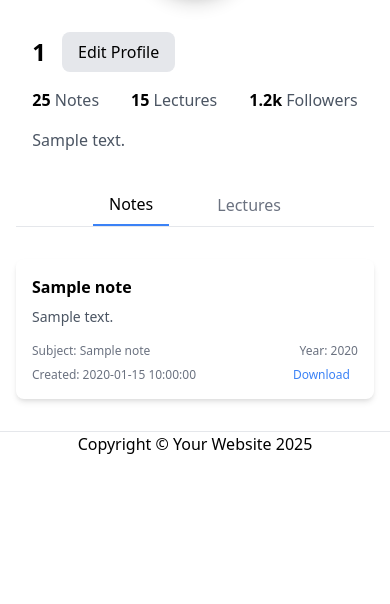
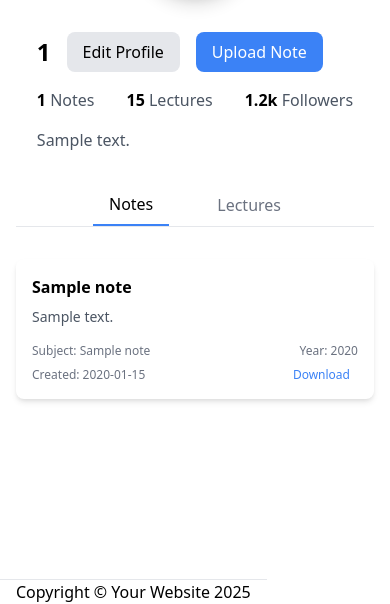
Before and after one commit to IshwikVashishtha/ishwikeducart, a Flask app: page /profile_page/1 in a window 390 px wide. Shown: the part 240-844 px from the top of the page. Run offline with Flask 3, Linux system fonts and the light colour scheme; the visitor is signed in with stand-in values (Sample User, id 1); a database or web service that is not in the repository returns one stand-in record (values such as "Sample title"); some libraries are stand-ins or nearby versions.

Commit message:
Now user can uplodes notes and that note will get stored in the database and the user can downlode there own notes . but notes page is still in working.

```diff
--- a/app.py
+++ b/app.py
@@ -1,9 +1,10 @@
 from bson import ObjectId
 import os
 from dotenv import load_dotenv
-from flask import Flask, render_template, request, redirect, url_for, flash
+from flask import Flask, render_template, request, redirect, url_for, flash, send_from_directory
 from flask_login import login_user, LoginManager, current_user, logout_user, UserMixin, login_required
 from werkzeug.security import generate_password_hash, check_password_hash
+from werkzeug.utils import secure_filename
 from pymongo import MongoClient
 from datetime import datetime
 
@@ -17,54 +18,64 @@ db = client['test']
 users_collection = db['users']
 notes_collection = db['notes']
 
-# Function to insert a new note
-@login_required
-def insert_note(subject, year, title, description, file):
+app = Flask(__name__)
+app.secret_key = os.getenv("SECRET_KEY")
+app.config['UPLOAD_FOLDER'] = os.path.join(os.getcwd(), 'uploads')
+app.config['ALLOWED_EXTENSIONS'] = {'pdf'}
+
+# Create uploads directory if not exists
+if not os.path.exists(app.config['UPLOAD_FOLDER']):
+    os.makedirs(app.config['UPLOAD_FOLDER'])
+
+# Flask-Login setup
+login_manager = LoginManager()
+login_manager.init_app(app)
+
+
+def allowed_file(filename):
+    return '.' in filename and \
+        filename.rsplit('.', 1)[1].lower() in app.config['ALLOWED_EXTENSIONS']
+
+
+def insert_note(subject, year, title, description, filename):
     notes_collection.insert_one({
         "subject": subject,
         "year": year,
         "title": title,
         "description": description,
-        "pdfLink": file,
+        "pdfLink": filename,
         "user_id": str(current_user.id),
         "created_at": datetime.utcnow()
     })
 
-# Function to insert a new user
-def insert_user(email, password , notes = [""] , username="username", bio="tell about your self" ):
+
+def insert_user(email, password, username, bio="Tell about yourself", notes=None):
+    if notes is None:
+        notes = []
     users_collection.insert_one({
-        "bio":bio,
-        "username":username,
+        "bio": bio,
+        "username": username,
         "email": email,
         "password": password,
-        "user_notes":notes
+        "user_notes": notes
     })
 
-# Function to generate the list of all notes
+
 def list_of_notes():
     return list(notes_collection.find())
 
 
-
-# Flask app setup
-app = Flask(__name__)
-app.secret_key = os.getenv("SECRET_KEY")
-
-# Flask-Login setup
-login_manager = LoginManager()
-login_manager.init_app(app)
-
 class User(UserMixin):
     def __init__(self, user_data):
-        self.id = str(user_data['_id'])  # Use MongoDB ObjectId as unique identifier
+        self.id = str(user_data['_id'])
         self.username = user_data.get('username', '')
         self.email = user_data.get('email')
-        self.user_data = user_data  # Store complete user data
+        self.user_data = user_data
 
     def get_id(self):
-        """Override get_id to return string representation of ObjectId"""
         return str(self.id)
-# User loader for Flask-Login
+
+
 @login_manager.user_loader
 def load_user(id):
     try:
@@ -76,11 +87,43 @@ def load_user(id):
     return None
 
 
+@app.route('/upload_note', methods=['POST'])
+@login_required
+def upload_note():
+    if request.method == 'POST':
+        title = request.form.get('title')
+        description = request.form.get('description')
+        subject = request.form.get('subject')
+        year = request.form.get('year')
+
+        if 'file' not in request.files:
+            flash('No file uploaded', 'danger')
+            return redirect(url_for('userprofile', user_id=current_user.username))
+
+        file = request.files['file']
+
+        if file.filename == '':
+            flash('No selected file', 'danger')
+            return redirect(url_for('userprofile', user_id=current_user.username))
+
+        if file and allowed_file(file.filename):
+            filename = secure_filename(file.filename)
+            unique_filename = f"{current_user.id}_{int(datetime.utcnow().timestamp())}_{filename}"
+            file_path = os.path.join(app.config['UPLOAD_FOLDER'], unique_filename)
+            file.save(file_path)
+
+            insert_note(subject, year, title, description, unique_filename)
+            flash('Note uploaded successfully!', 'success')
+        else:
+            flash('Allowed file type is PDF only', 'danger')
+
+        return redirect(url_for('userprofile', user_id=current_user.username))
 
 
+@app.route('/uploads/<filename>')
+def uploaded_file(filename):
+    return send_from_directory(app.config['UPLOAD_FOLDER'], filename)
 
-
-# initial Home page
 
 @app.route('/profile_page/<user_id>', methods=['GET', 'POST'])
 @login_required
@@ -99,7 +142,6 @@ def userprofile(user_id):
         updates = {}
         redirect_user_id = user_id
 
-        # Validate and prepare updates
         if new_username and new_username != user_id:
             if users_collection.find_one({"username": new_username}):
                 flash("Username already exists!", "danger")
@@ -110,7 +152,6 @@ def userprofile(user_id):
         if new_bio:
             updates["bio"] = new_bio
 
-        # Performing updates if any
         if updates:
             users_collection.update_one(
                 {"username": user_id},
@@ -120,30 +161,33 @@ def userprofile(user_id):
             return redirect(url_for('userprofile', user_id=redirect_user_id))
 
     return render_template("profile_page.html",
-                         username=user_id,
-                         bio=requested_user.get('bio', ''),
-                         notes=user_notes,
-                         user_id=user_id)
+                           username=user_id,
+                           bio=requested_user.get('bio', ''),
+                           notes=user_notes,
+                           user_id=user_id)
 
 
 @app.route('/')
 def index():
     return render_template("index.html")
 
+
 @app.route('/notes')
 def notes():
-    return render_template("Notes.html" , Notes = list_of_notes())
+    return render_template("Notes.html", Notes=list_of_notes())
+
 
 @app.route('/resources')
 def resources():
-    return render_template("resources.html" )
+    return render_template("resources.html")
 
-@app.route('/register' , methods=['GET', 'POST'])
+
+@app.route('/register', methods=['GET', 'POST'])
 def register():
     if request.method == 'POST':
         user_email = request.form.get('email')
         user_password = request.form.get('password')
-        username = request.form.get('username')  # Get username from form
+        username = request.form.get('username')
 
         if users_collection.find_one({'email': user_email}):
             flash('Email already exists. Choose a different one.', 'danger')
@@ -151,18 +195,19 @@ def register():
             flash('Username already exists. Choose a different one.', 'danger')
         else:
             hashed_password = generate_password_hash(user_password, salt_length=5)
-            insert_user(user_email, hashed_password, username=username)
+            insert_user(user_email, hashed_password, username)
             flash('Registration successful. You can now log in.', 'success')
             return redirect(url_for('login'))
     return render_template("register.html")
 
-@app.route('/login' , methods=['GET', 'POST'])
+
+@app.route('/login', methods=['GET', 'POST'])
 def login():
     if request.method == 'POST':
         user_email = request.form.get('email')
         user_password = request.form.get('password')
-        # Check if the username and password match
         user_data = users_collection.find_one({'email': user_email})
+
         if user_data and check_password_hash(user_data['password'], user_password):
             user = User(user_data)
             login_user(user)
@@ -172,13 +217,14 @@ def login():
             flash('Invalid email or password. Please try again.', 'danger')
     return render_template("login.html")
 
+
 @app.route('/log-out')
 def logout():
     logout_user()
     flash('You have been logged out.', 'success')
     return redirect(url_for("index"))
 
-# function to filter notes according to the user.
+
 @app.route('/filter_notes', methods=['GET'])
 def filter_notes():
     Notes = list_of_notes()
@@ -189,7 +235,7 @@ def filter_notes():
                       (subject == "" or note['subject'] == subject) and
                       (year == "" or note['year'] == year)]
 
-    return render_template("notes.html" , Notes=filtered_notes)
+    return render_template("notes.html", Notes=filtered_notes)
 
 
 if __name__ == "__main__":
--- a/templates/footer.html
+++ b/templates/footer.html
@@ -1,4 +1,4 @@
-<footer class="sticky bottom-0 border-t bg-white z-10">
+<footer class="absolute bottom-0 border-t bg-white z-1">
   <div class="container px-4 px-lg-5">
       <div class="row gx-4 gx-lg-5 justify-content-center">
           <div class="col-md-10 col-lg-8 col-xl-7">
--- a/templates/header.html
+++ b/templates/header.html
@@ -71,7 +71,7 @@
             </div>
 
             <!-- Mobile Menu (Hidden by default) -->
-            <div class="lg:hidden hidden sm:unhidden" id="mobile-menu">
+            <div class="lg:hidden hidden" id="mobile-menu">
                 <ul class="flex flex-col space-y-4 pb-4">
                     <li>
                         <a href="{{ url_for('index') }}" class="block text-gray-300 hover:text-indigo-400 transition-colors duration-300 py-2 px-4">
@@ -117,3 +117,9 @@
         </div>
     </nav>
 </header>
+<script>
+    function toggleMobileMenu() {
+        const mobileMenu = document.getElementById('mobile-menu');
+        mobileMenu.classList.toggle('hidden');
+    }
+</script>
--- a/templates/profile_page.html
+++ b/templates/profile_page.html
@@ -21,12 +21,17 @@
                             id="editProfileBtn">
                         Edit Profile
                     </button>
+                    <!-- Add Upload Note Button -->
+                    <button type="button" class="px-4 py-2 bg-blue-500 text-white rounded-lg hover:bg-blue-600 transition"
+                            id="uploadNoteBtn">
+                        Upload Note
+                    </button>
                 </div>
 
                 <!-- Stats -->
                 <div class="flex gap-8 mb-4">
                     <div class="text-center">
-                        <span class="font-bold">25</span>
+                        <span class="font-bold">{{ notes|length }}</span>
                         <span class="text-gray-600">Notes</span>
                     </div>
                     <div class="text-center">
@@ -73,10 +78,12 @@
                         <span>Year: {{ note.year }}</span>
                     </div>
                     <div class="flex justify-between text-xs text-gray-500 mt-2">
-                        <span>Created: {{ note.created_at|default('N/A') }}</span>
+                        <span>Created: {{ note.created_at.strftime('%Y-%m-%d') if note.created_at else 'N/A' }}</span>
                         <div class="flex gap-2">
                             {% if note.pdfLink %}
-                            <a href="{{ note.pdfLink }}" class="text-blue-500 hover:text-blue-600" target="_blank">
+                            <a href="{{ url_for('uploaded_file', filename=note.pdfLink) }}"
+                               class="text-blue-500 hover:text-blue-600"
+                               download>
                                 <i class="fas fa-download"></i> Download
                             </a>
                             {% endif %}
@@ -94,29 +101,6 @@
                 No notes found.
             </div>
             {% endfor %}
-
-            <!-- Lecture Card Example -->
-<!--            <div class="bg-white rounded-lg shadow-md hover:shadow-lg transition">-->
-<!--                <div class="p-4">-->
-<!--                    <h3 class="font-bold mb-2">Algorithms Lecture #3</h3>-->
-<!--                    <p class="text-gray-600 text-sm mb-4">-->
-<!--                        Sorting algorithms comparison and complexity analysis...-->
-<!--                    </p>-->
-<!--                    <div class="flex justify-between text-xs text-gray-500">-->
-<!--                        <span>Uploaded: 1w ago</span>-->
-<!--                        <div class="flex gap-2">-->
-<!--                            <button class="text-blue-500 hover:text-blue-600">-->
-<!--                                <i class="fas fa-download"></i>-->
-<!--                            </button>-->
-<!--                            <button class="text-red-500 hover:text-red-600">-->
-<!--                                <i class="fas fa-trash"></i>-->
-<!--                            </button>-->
-<!--                        </div>-->
-<!--                    </div>-->
-<!--                </div>-->
-<!--            </div>-->
-
-            <!-- Add more cards here -->
         </div>
 
         <!-- Edit Profile Modal -->
@@ -129,17 +113,13 @@
                             <label class="block text-gray-700 mb-2">Username</label>
                             <input type="text"
                                    class="w-full px-3 py-2 border rounded-lg"
-                                   name ="username">
+                                   name="username"
+                                   value="{{ username }}">
                         </div>
                         <div class="mb-4">
                             <label class="block text-gray-700 mb-2">Bio</label>
-                            <textarea class="w-full px-3 py-2 border rounded-lg h-24" name="bio">
-                                     {{bio}}
-                            </textarea>
-                        </div>
-                        <div class="mb-4">
-                            <label class="block text-gray-700 mb-2">Profile Picture</label>
-                            <input type="file" class="w-full">
+                            <textarea class="w-full px-3 py-2 border rounded-lg h-24"
+                                      name="bio">{{ bio }}</textarea>
                         </div>
                         <div class="flex justify-end gap-2">
                             <button type="button"
@@ -156,16 +136,94 @@
                 </div>
             </div>
         </div>
+
+        <!-- Upload Note Modal -->
+        <div class="fixed inset-0 bg-black bg-opacity-50 hidden" id="uploadNoteModal">
+            <div class="flex items-center justify-center min-h-screen">
+                <div class="bg-white rounded-lg p-6 w-96">
+                    <h2 class="text-xl font-bold mb-4">Upload Note</h2>
+                    <form action="{{ url_for('upload_note') }}" method="POST" enctype="multipart/form-data">
+                        <div class="mb-4">
+                            <label class="block text-gray-700 mb-2">Title</label>
+                            <input type="text"
+                                   class="w-full px-3 py-2 border rounded-lg"
+                                   name="title"
+                                   required>
+                        </div>
+                        <div class="mb-4">
+                            <label class="block text-gray-700 mb-2">Description</label>
+                            <textarea class="w-full px-3 py-2 border rounded-lg h-24"
+                                      name="description"
+                                      required></textarea>
+                        </div>
+                        <div class="mb-4">
+                            <label class="block text-gray-700 mb-2">Subject</label>
+                            <input type="text"
+                                   class="w-full px-3 py-2 border rounded-lg"
+                                   name="subject"
+                                   required>
+                        </div>
+                        <div class="mb-4">
+                            <label class="block text-gray-700 mb-2">Year</label>
+                            <input type="text"
+                                   class="w-full px-3 py-2 border rounded-lg"
+                                   name="year"
+                                   required>
+                        </div>
+                        <div class="mb-4">
+                            <label class="block text-gray-700 mb-2">Upload PDF</label>
+                            <input type="file"
+                                   class="w-full px-3 py-2 border rounded-lg"
+                                   name="file"
+                                   accept="application/pdf"
+                                   required>
+                        </div>
+                        <div class="flex justify-end gap-2">
+                            <button type="button"
+                                    class="px-4 py-2 text-gray-500 hover:text-gray-700"
+                                    id="cancelUploadBtn">
+                                Cancel
+                            </button>
+                            <button type="submit"
+                                    class="px-4 py-2 bg-blue-500 text-white rounded-lg hover:bg-blue-600">
+                                Upload
+                            </button>
+                        </div>
+                    </form>
+                </div>
+            </div>
+        </div>
     </div>
 
     <script>
-        // Simple modal handling
+        // Modal handling
         const editModal = document.getElementById('editModal');
+        const uploadNoteModal = document.getElementById('uploadNoteModal');
+
         document.getElementById('editProfileBtn').addEventListener('click', () => {
             editModal.classList.remove('hidden');
         });
+
         document.getElementById('cancelEditBtn').addEventListener('click', () => {
             editModal.classList.add('hidden');
         });
+
+        document.getElementById('uploadNoteBtn').addEventListener('click', () => {
+            uploadNoteModal.classList.remove('hidden');
+        });
+
+        document.getElementById('cancelUploadBtn').addEventListener('click', () => {
+            uploadNoteModal.classList.add('hidden');
+        });
+
+        // Close modals when clicking outside
+        window.onclick = function(event) {
+            if (event.target == editModal) {
+                editModal.classList.add('hidden');
+            }
+            if (event.target == uploadNoteModal) {
+                uploadNoteModal.classList.add('hidden');
+            }
+        }
     </script>
 {% include 'footer.html' %}
```
